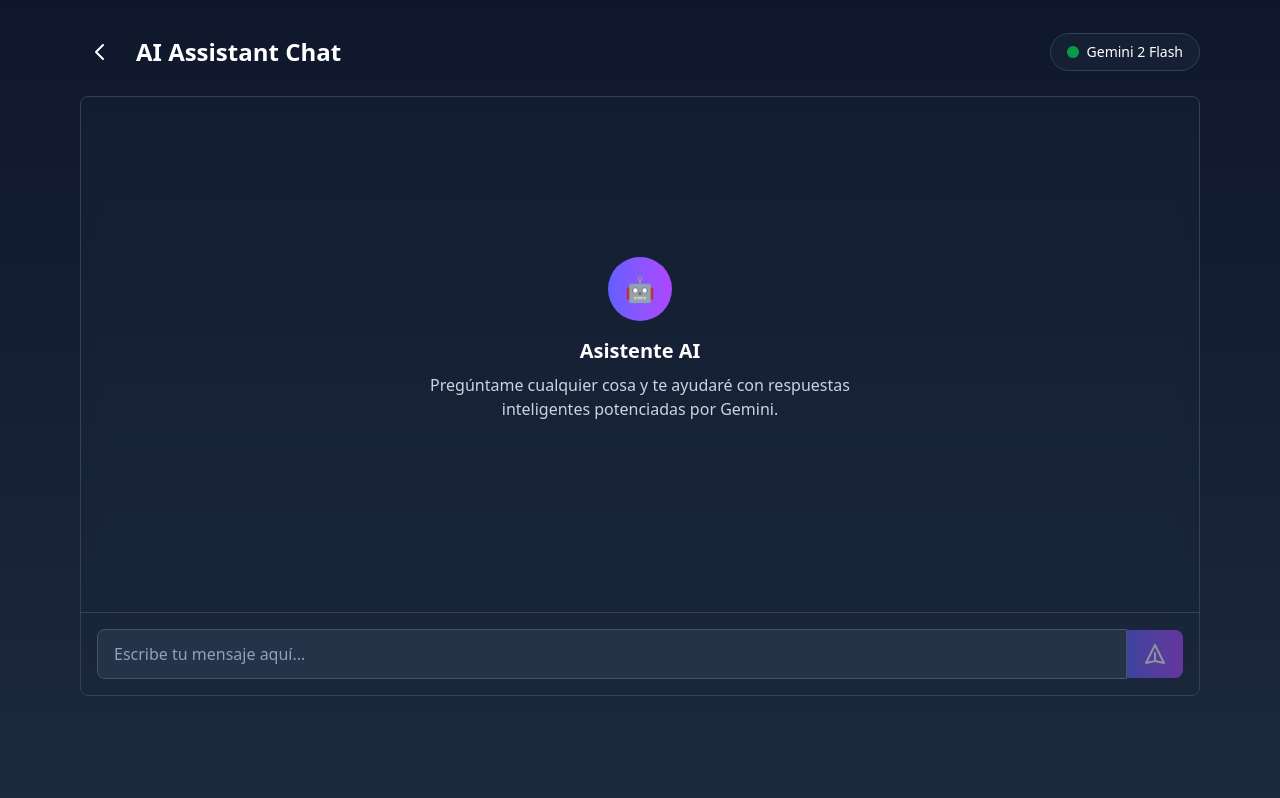
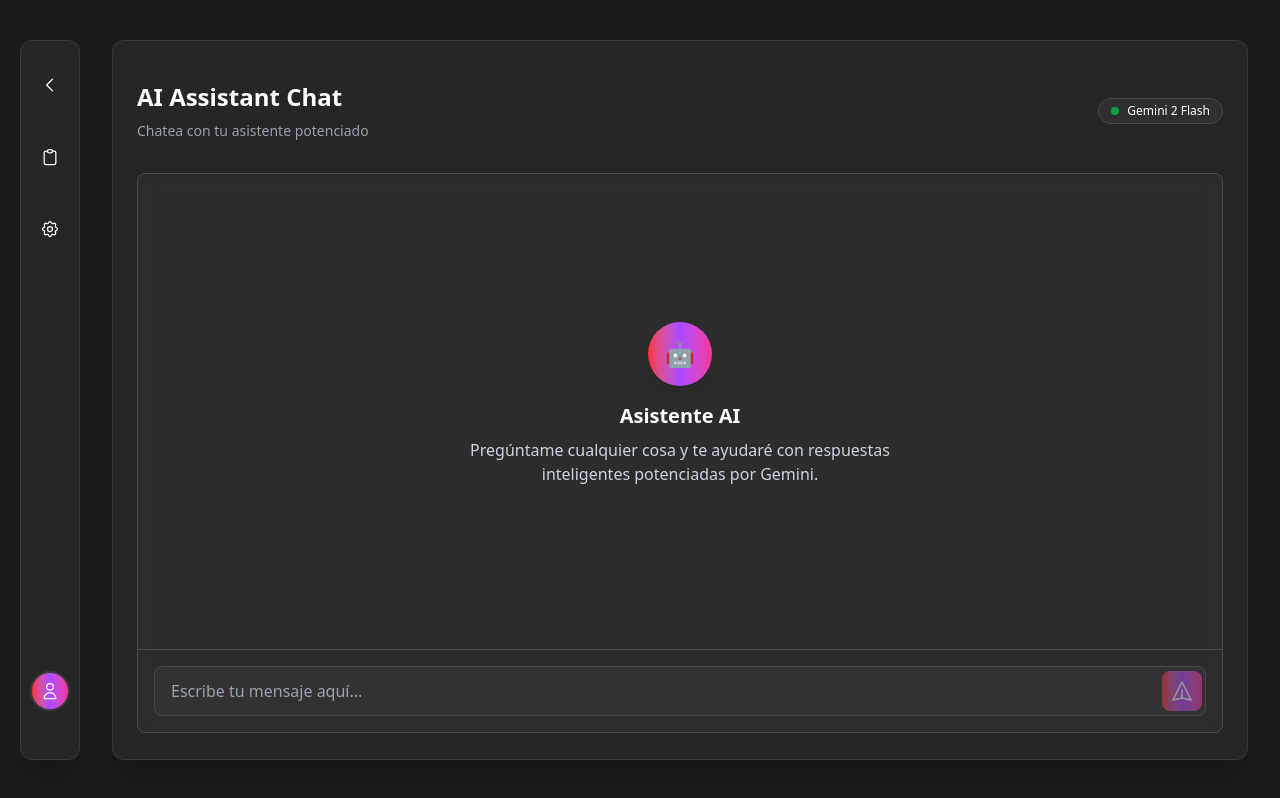
Before and after one commit to SantiagoPrada2005/service-client-client, a Next.js app: page /pages/chat in a window 1280 px wide. Built offline with nearby package versions, Linux system fonts and the light colour scheme.

Commit message:
/home with more options and /chat redesigned

```diff
--- a/src/app/pages/chat/page.tsx
+++ b/src/app/pages/chat/page.tsx
@@ -77,36 +77,68 @@ export default function ChatPage() {
   };
 
   return (
-    <div className="min-h-screen bg-gradient-to-b from-slate-900 to-slate-800 text-white">
-      <div className="max-w-6xl mx-auto px-4 py-8">
-        {/* Header */}
-        <div className="flex items-center justify-between mb-6">
-          <div className="flex items-center">
+    <div className="min-h-screen flex bg-[#1a1a1a] text-white font-sans">
+      {/* Sidebar - Responsive */}
+      <div className="fixed left-0 sm:left-5 top-0 h-screen flex items-center z-40">
+        <div className="w-[50px] sm:w-[60px] bg-[#2a2a2a]/80 backdrop-blur-xl text-white rounded-r-xl sm:rounded-xl shadow-xl border border-[#3a3a3a] h-[calc(100vh-40px)] sm:h-[calc(100vh-80px)] flex flex-col items-center py-4 sm:py-6">
+          <div className="space-y-6 sm:space-y-8 flex flex-col items-center">
             <button
               onClick={() => router.back()}
-              className="mr-4 p-2 rounded-full hover:bg-slate-700 transition-all"
+              className="w-8 h-8 sm:w-10 sm:h-10 flex items-center justify-center rounded-lg hover:bg-[#3a3a3a] transition-all duration-200"
             >
-              <svg xmlns="http://www.w3.org/2000/svg" className="h-6 w-6" fill="none" viewBox="0 0 24 24" stroke="currentColor">
-                <path strokeLinecap="round" strokeLinejoin="round" strokeWidth={2} d="M15 19l-7-7 7-7" />
+              <svg xmlns="http://www.w3.org/2000/svg" className="h-4 w-4 sm:h-5 sm:w-5" fill="none" viewBox="0 0 24 24" stroke="currentColor">
+                <path strokeLinecap="round" strokeLinejoin="round" strokeWidth={1.5} d="M15 19l-7-7 7-7" />
               </svg>
             </button>
-            <h1 className="text-2xl font-bold">AI Assistant Chat</h1>
+            <button className="w-8 h-8 sm:w-10 sm:h-10 flex items-center justify-center rounded-lg hover:bg-[#3a3a3a] transition-all duration-200">
+              <svg xmlns="http://www.w3.org/2000/svg" className="h-4 w-4 sm:h-5 sm:w-5" fill="none" viewBox="0 0 24 24" stroke="currentColor">
+                <path strokeLinecap="round" strokeLinejoin="round" strokeWidth={1.5} d="M9 5H7a2 2 0 00-2 2v12a2 2 0 002 2h10a2 2 0 002-2V7a2 2 0 00-2-2h-2M9 5a2 2 0 002 2h2a2 2 0 002-2M9 5a2 2 0 012-2h2a2 2 0 012 2" />
+              </svg>
+            </button>
+            <button className="w-8 h-8 sm:w-10 sm:h-10 flex items-center justify-center rounded-lg hover:bg-[#3a3a3a] transition-all duration-200">
+              <svg xmlns="http://www.w3.org/2000/svg" className="h-4 w-4 sm:h-5 sm:w-5" fill="none" viewBox="0 0 24 24" stroke="currentColor">
+                <path strokeLinecap="round" strokeLinejoin="round" strokeWidth={1.5} d="M10.325 4.317c.426-1.756 2.924-1.756 3.35 0a1.724 1.724 0 002.573 1.066c1.543-.94 3.31.826 2.37 2.37a1.724 1.724 0 001.065 2.572c1.756.426 1.756 2.924 0 3.35a1.724 1.724 0 00-1.066 2.573c.94 1.543-.826 3.31-2.37 2.37a1.724 1.724 0 00-2.572 1.065c-.426 1.756-2.924 1.756-3.35 0a1.724 1.724 0 00-2.573-1.066c-1.543.94-3.31-.826-2.37-2.37a1.724 1.724 0 00-1.065-2.572c-1.756-.426-1.756-2.924 0-3.35a1.724 1.724 0 001.066-2.573c-.94-1.543.826-3.31 2.37-2.37.996.608 2.296.07 2.572-1.065z" />
+                <path strokeLinecap="round" strokeLinejoin="round" strokeWidth={1.5} d="M15 12a3 3 0 11-6 0 3 3 0 016 0z" />
+              </svg>
+            </button>
           </div>
-          <div className="flex items-center space-x-2 bg-slate-800/50 px-4 py-2 rounded-full border border-slate-700">
-            <div className="w-3 h-3 bg-green-500 rounded-full animate-pulse"></div>
-            <span className="text-sm font-medium">Gemini 2 Flash</span>
+
+          {/* Profile Image - Added at the bottom */}
+          <div className="mt-auto flex justify-center items-center w-full pb-4 sm:pb-6">
+            <div className="w-8 h-8 sm:w-10 sm:h-10 rounded-full bg-gradient-to-r from-red-500 via-purple-500 to-pink-500 flex items-center justify-center overflow-hidden border-2 border-[#3a3a3a] hover:border-[#707070] transition-all duration-300 cursor-pointer">
+              <svg xmlns="http://www.w3.org/2000/svg" className="h-4 w-4 sm:h-5 sm:w-5 text-white" fill="none" viewBox="0 0 24 24" stroke="currentColor">
+                <path strokeLinecap="round" strokeLinejoin="round" strokeWidth={1.5} d="M16 7a4 4 0 11-8 0 4 4 0 018 0zM12 14a7 7 0 00-7 7h14a7 7 0 00-7-7z" />
+              </svg>
+            </div>
+          </div>
         </div>
       </div>
 
-        {/* Chat Container */}
-        <div className="bg-slate-800/30 backdrop-blur-sm rounded-lg border border-slate-700 h-[calc(100vh-200px)] flex flex-col">
-          {/* Messages Area */}
-          <div className="flex-1 overflow-y-auto p-4 space-y-4">
+      {/* Main Content - Responsive */}
+      <div className="flex-1 ml-[50px] sm:ml-[80px] p-2 sm:p-4 md:p-6 lg:p-8 flex items-center">
+        <div className="bg-[#2a2a2a]/80 backdrop-blur-xl rounded-xl border border-[#3a3a3a] shadow-xl h-[calc(100vh-20px)] sm:h-[calc(100vh-40px)] md:h-[calc(100vh-60px)] lg:h-[calc(100vh-80px)] overflow-hidden w-full">
+          <div className="p-3 sm:p-4 md:p-6">
+            {/* Header - Responsive */}
+            <div className="mb-4 sm:mb-6 md:mb-8 pt-2 sm:pt-3 md:pt-4 flex justify-between items-center">
+              <div>
+                <h2 className="text-xl sm:text-2xl font-semibold mb-1 sm:mb-2">AI Assistant Chat</h2>
+                <p className="text-gray-400 text-xs sm:text-sm">Chatea con tu asistente potenciado</p>
+              </div>
+              <div className="flex items-center space-x-2 bg-[#3a3a3a]/50 px-2 sm:px-3 py-1 rounded-full border border-[#4a4a4a]">
+                <div className="w-2 h-2 bg-green-500 rounded-full animate-pulse"></div>
+                <span className="text-xs font-medium">Gemini 2 Flash</span>
+              </div>
+            </div>
+
+            {/* Chat Container - Responsive */}
+            <div className="bg-[#3a3a3a]/30 backdrop-blur-sm rounded-lg border border-[#4a4a4a] hover:border-[#5a5a5a] transition-all duration-300 h-[calc(100vh-180px)] sm:h-[calc(100vh-200px)] md:h-[calc(100vh-220px)] lg:h-[calc(100vh-240px)] flex flex-col overflow-hidden">
+              {/* Messages Area - Responsive */}
+              <div className="flex-1 overflow-y-auto p-2 sm:p-3 md:p-4 space-y-2 sm:space-y-3 md:space-y-4">
                 {messages.length === 0 ? (
-              <div className="h-full flex flex-col items-center justify-center text-center">
-                <div className="bg-gradient-to-r from-indigo-500 to-purple-500 w-16 h-16 rounded-full mb-4 flex items-center justify-center text-white text-2xl">🤖</div>
-                <h3 className="text-xl font-bold text-white mb-2">Asistente AI</h3>
-                <p className="text-slate-300 max-w-md">Pregúntame cualquier cosa y te ayudaré con respuestas inteligentes potenciadas por Gemini.</p>
+                  <div className="h-full flex flex-col items-center justify-center text-center px-2 sm:px-4">
+                    <div className="bg-gradient-to-r from-red-500 via-purple-500 to-pink-500 w-12 h-12 sm:w-16 sm:h-16 rounded-full mb-3 sm:mb-4 flex items-center justify-center text-white text-xl sm:text-2xl shadow-lg">🤖</div>
+                    <h3 className="text-lg sm:text-xl font-bold text-white mb-1 sm:mb-2">Asistente AI</h3>
+                    <p className="text-slate-300 text-sm sm:text-base max-w-xs sm:max-w-sm md:max-w-md">Pregúntame cualquier cosa y te ayudaré con respuestas inteligentes potenciadas por Gemini.</p>
                   </div>
                 ) : (
                   messages.map((message, index) => (
@@ -115,36 +147,36 @@ export default function ChatPage() {
                       className={`flex ${message.role === 'user' ? 'justify-end' : 'justify-start'}`}
                     >
                       <div
-                    className={`max-w-[80%] rounded-lg p-4 ${
+                        className={`max-w-[85%] sm:max-w-[80%] rounded-lg p-2 sm:p-3 md:p-4 ${
                           message.role === 'user'
-                        ? 'bg-gradient-to-r from-indigo-500 to-purple-500 text-white'
-                        : 'bg-slate-700/50 border border-slate-600'
+                            ? 'bg-gradient-to-r from-red-500 via-purple-500 to-pink-500 text-white'
+                            : 'bg-[#3a3a3a]/50 border border-[#4a4a4a]'
                         }`}
                       >
-                    <div className="flex items-center mb-2">
+                        <div className="flex items-center mb-1 sm:mb-2">
                           {message.role === 'assistant' && (
-                        <div className="w-8 h-8 rounded-full bg-gradient-to-r from-purple-500 to-pink-500 flex items-center justify-center text-white font-bold mr-2">AI</div>
+                            <div className="w-6 h-6 sm:w-8 sm:h-8 rounded-full bg-gradient-to-r from-red-500 via-purple-500 to-pink-500 flex items-center justify-center text-white font-bold mr-1 sm:mr-2 text-xs sm:text-sm">AI</div>
                           )}
-                      <div className={`text-sm ${message.role === 'user' ? 'ml-auto' : ''}`}>
+                          <div className={`text-xs sm:text-sm ${message.role === 'user' ? 'ml-auto' : ''}`}>
                             {message.role === 'user' ? 'You' : 'Assistant'} • {formatTime(message.timestamp)}
                           </div>
                         </div>
-                    <p className="whitespace-pre-wrap">{message.content}</p>
+                        <p className="whitespace-pre-wrap text-sm sm:text-base">{message.content}</p>
                       </div>
                     </div>
                   ))
                 )}
                 {isLoading && (
                   <div className="flex justify-start">
-                <div className="bg-slate-700/50 border border-slate-600 rounded-lg p-4 max-w-[80%]">
-                  <div className="flex items-center mb-2">
-                    <div className="w-8 h-8 rounded-full bg-gradient-to-r from-purple-500 to-pink-500 flex items-center justify-center text-white font-bold mr-2">AI</div>
-                    <div className="text-sm">Assistant • {formatTime(new Date())}</div>
+                    <div className="bg-[#3a3a3a]/50 border border-[#4a4a4a] rounded-lg p-2 sm:p-3 md:p-4 max-w-[85%] sm:max-w-[80%]">
+                      <div className="flex items-center mb-1 sm:mb-2">
+                        <div className="w-6 h-6 sm:w-8 sm:h-8 rounded-full bg-gradient-to-r from-red-500 via-purple-500 to-pink-500 flex items-center justify-center text-white font-bold mr-1 sm:mr-2 text-xs sm:text-sm">AI</div>
+                        <div className="text-xs sm:text-sm">Assistant • {formatTime(new Date())}</div>
                       </div>
                       <div className="flex space-x-2">
-                    <div className="w-2 h-2 bg-slate-400 rounded-full animate-bounce"></div>
-                    <div className="w-2 h-2 bg-slate-400 rounded-full animate-bounce" style={{ animationDelay: '0.2s' }}></div>
-                    <div className="w-2 h-2 bg-slate-400 rounded-full animate-bounce" style={{ animationDelay: '0.4s' }}></div>
+                        <div className="w-1.5 h-1.5 sm:w-2 sm:h-2 bg-gray-400 rounded-full animate-bounce"></div>
+                        <div className="w-1.5 h-1.5 sm:w-2 sm:h-2 bg-gray-400 rounded-full animate-bounce" style={{ animationDelay: '0.2s' }}></div>
+                        <div className="w-1.5 h-1.5 sm:w-2 sm:h-2 bg-gray-400 rounded-full animate-bounce" style={{ animationDelay: '0.4s' }}></div>
                       </div>
                     </div>
                   </div>
@@ -152,28 +184,29 @@ export default function ChatPage() {
                 <div ref={messagesEndRef} />
           </div>
 
-          {/* Input Area */}
-          <div className="p-4 border-t border-slate-700">
-            <div className="flex items-center">
+              {/* Input Area - Responsive */}
+              <div className="p-2 sm:p-3 md:p-4 border-t border-[#4a4a4a] w-full">
+                <div className="relative w-full max-w-full">
+
                   <input
                     type="text"
                     value={inputMessage}
                     onChange={(e) => setInputMessage(e.target.value)}
                     onKeyUp={(e) => e.key === 'Enter' && handleSendMessage()}
                     placeholder="Escribe tu mensaje aquí..."
-                className="flex-1 bg-slate-700/50 border border-slate-600 rounded-l-lg px-4 py-3 focus:outline-none focus:ring-2 focus:ring-indigo-500 text-white placeholder-slate-400"
+                    className="w-full min-w-0 bg-[#3a3a3a]/50 border border-[#4a4a4a] rounded-lg px-2 sm:px-3 md:px-4 py-2 sm:py-3 text-sm sm:text-base focus:outline-none focus:ring-2 focus:ring-purple-500 text-white placeholder-gray-400 pr-10 sm:pr-12 md:pr-14"
                   />
                   <button
                     onClick={handleSendMessage}
                     disabled={isLoading || !inputMessage.trim()}
-                className={`bg-gradient-to-r from-indigo-500 to-purple-500 px-4 py-3 rounded-r-lg ${
+                    className={`absolute right-1 top-1/2 transform -translate-y-1/2 flex-shrink-0 bg-gradient-to-r from-red-500 via-purple-500 to-pink-500 p-1.5 sm:p-2 rounded-lg ${
                       isLoading || !inputMessage.trim()
                         ? 'opacity-50 cursor-not-allowed'
-                    : 'hover:from-indigo-600 hover:to-purple-600'
+                        : 'hover:opacity-90'
                     } transition-all duration-300`}
                   >
-                <svg xmlns="http://www.w3.org/2000/svg" className="h-6 w-6" fill="none" viewBox="0 0 24 24" stroke="currentColor">
-                  <path strokeLinecap="round" strokeLinejoin="round" strokeWidth={2} d="M12 19l9 2-9-18-9 18 9-2zm0 0v-8" />
+                    <svg xmlns="http://www.w3.org/2000/svg" className="h-5 w-5 sm:h-6 sm:w-6" fill="none" viewBox="0 0 24 24" stroke="currentColor">
+                      <path strokeLinecap="round" strokeLinejoin="round" strokeWidth={1.5} d="M12 19l9 2-9-18-9 18 9-2zm0 0v-8" />
                     </svg>
                   </button>
                 </div>
@@ -181,5 +214,7 @@ export default function ChatPage() {
             </div>
           </div>
         </div>
+      </div>
+    </div>
   );
 }
```
Also changed, not shown: src/app/pages/home/page.tsx (+73 -4 lines). Lines whose indentation alone changed are shown as unchanged.
